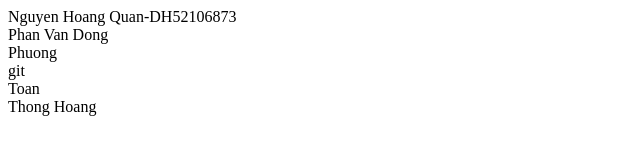
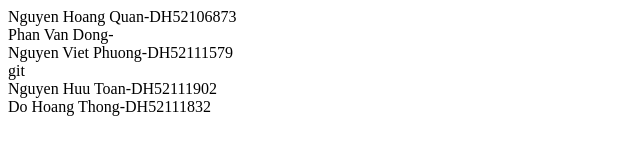
Before and after one commit to phuong-pluviee/demomanguon, a plain HTML site: page index.html in a window 1280 px wide. Shown: the whole page, without its empty margins (0-640 px from the left). Drawn offline with Linux system fonts and the light colour scheme.

Commit message:
Update index.html

```diff
--- a/index.html
+++ b/index.html
@@ -12,16 +12,16 @@
         Nguyen Hoang Quan-DH52106873
     </div>
     <div>
-        Phan Van Dong
+        Phan Van Dong-
     </div>
     <div>
-        Phuong
+        Nguyen Viet Phuong-DH52111579
     </div>git
     <div>
-        Toan
+        Nguyen Huu Toan-DH52111902
     </div>
     <div>
-        Thong Hoang
+        Do Hoang Thong-DH52111832
     </div>
 </body>
 
```
